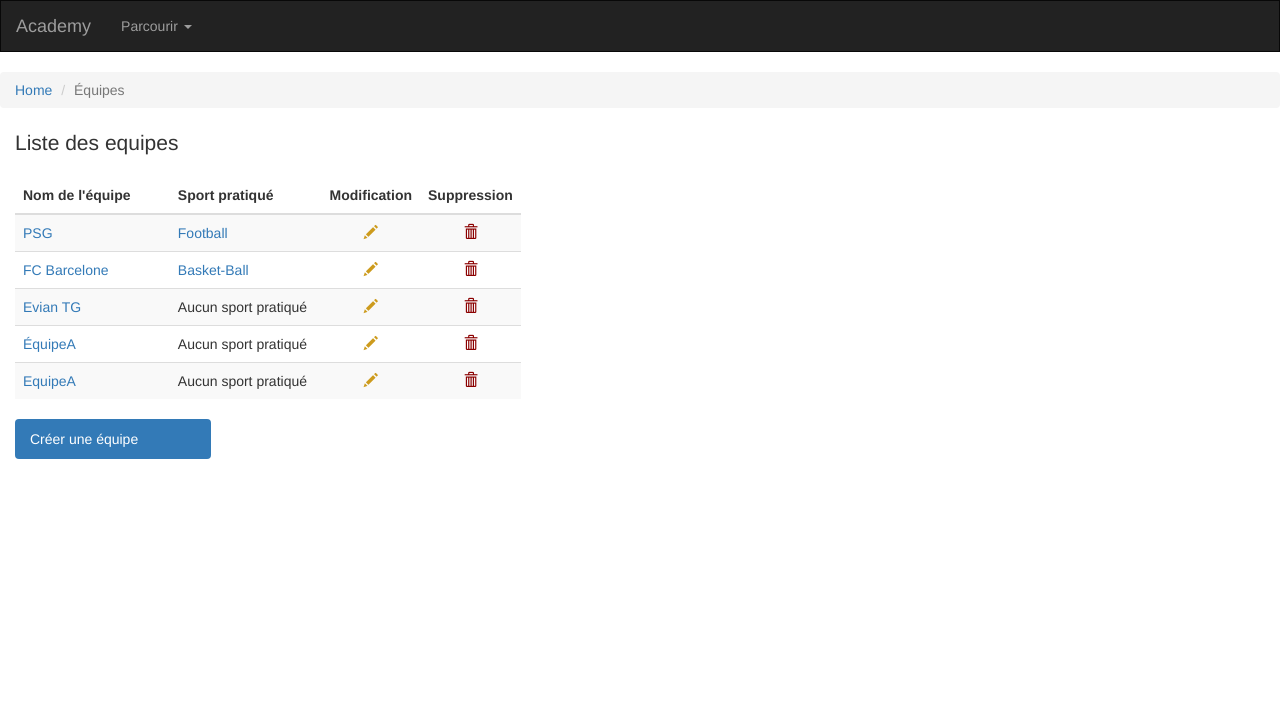
After one commit to DineshGov/HITEMA-Django-Project, a Django app: page /academy/equipes in a window 1280 px wide. The commit adds this page. Shown: the top 719 px of the page. Run offline with Django 3.2, Linux system fonts and the light colour scheme; data comes from the database, SQL or seed files in the repository; both versions use the stored data as it was after the commit; some libraries are stand-ins or nearby versions.

Commit message:
Equipe model Create and Read done

```diff
--- a/evalHitema/academy/admin.py
+++ b/evalHitema/academy/admin.py
@@ -1,4 +1,5 @@
 from django.contrib import admin
-from .models import Sport
+from .models import *
 
 admin.site.register(Sport)
+admin.site.register(Equipe)
--- a/evalHitema/academy/models.py
+++ b/evalHitema/academy/models.py
@@ -2,9 +2,9 @@ from django.db import models
 
 class Sport(models.Model):
     nomSport = models.CharField(
-        max_length=100,
-        unique=True,
-        error_messages={'unique':"Un sport du même nom existe déjà!"}
+        max_length = 100,
+        unique = True,
+        error_messages = {'unique':"Un sport du même nom existe déjà!"}
         )
     """Unique ne gère pas la casse. Une erreur est ajoutée manuellement forms.py"""
     class Meta:
@@ -12,3 +12,24 @@ class Sport(models.Model):
 
     def __str__(self):
         return self.nomSport
+
+class Equipe(models.Model):
+    nomEquipe = models.CharField(
+        max_length = 100,
+        unique = True,
+        error_messages = {
+            'unique':"Une équipe du même nom existe déjà!",
+            'max_length':"Veuillez choisir un nom plus court."
+        }
+        )
+    sport = models.ForeignKey(
+        'Sport',
+        on_delete = models.SET_NULL,
+        blank = True,
+        null = True,
+        )
+    class Meta:
+        verbose_name = "equipe"
+
+    def __str__(self):
+        return self.nomEquipe
--- /dev/null
+++ b/evalHitema/academy/templates/academy/equipes.html
@@ -0,0 +1,74 @@
+{% extends "base.html" %}
+{% block title %}Academy - Liste des equipes{% endblock %}
+{% block page_header %}Liste des equipes{% endblock %}
+
+{% block position %}
+<ul class="breadcrumb">
+  <li><a href="{% url 'accueil' %}">Home</a></li>
+  <li class="active">Équipes</li>
+</ul>
+{% endblock %}
+
+{% block content %}
+
+<style type="text/css">
+    h5{
+        position: relative;
+    }
+    h5>span{
+        position: absolute;
+        right: 10px;
+    }
+    span>a{
+        color: inherit;
+    }
+    .glyphicon-pencil{
+      color: #cd9b1d;
+    }
+    .glyphicon-trash{
+      color: #8b0000;
+    }
+</style>
+
+
+<div class="list-group col-lg-5 col-md-5 col-sm-5">
+  <table class="table table-striped table-hover ">
+  <thead>
+    <tr>
+      <th style="width: 40%">Nom de l'équipe</th>
+      <th style="width: 40%">Sport pratiqué</th>
+      <th style="width: 10%; text-align:center;">Modification</th>
+      <th style="width: 10%; text-align:center;">Suppression</th>
+    </tr>
+  </thead>
+    <tbody>
+      {% for equipe in equipes %}
+      <tr>
+        <td><a href="#">{{ equipe.nomEquipe }}</a></td>
+        <td>
+            {% if equipe.sport %}
+                <a href="#">{{ equipe.sport }}</a>
+            {% else %}
+                Aucun sport pratiqué
+            {% endif %}
+        </td>
+        <td style="text-align:center;"><a href="{% url 'update_equipe' id_equipe=equipe.id %}" ><i class="glyphicon glyphicon-pencil"></i></a></td>
+        <td style="text-align:center;"><a href="#}" ><i class="glyphicon glyphicon-trash"></i></a></td>
+      </tr>
+      {% empty %}
+      <tr>
+        <td>Aucune équipe</td>
+        <td></td>
+        <td></td>
+      </tr>
+      {% endfor %}
+  </tbody>
+</table>
+
+<div class="list-group col-lg-5 col-md-5 col-sm-5">
+<ul class="nav nav-pills nav-stacked">
+  <li class="active"><a href="{% url 'create_equipe' %}">Créer une équipe</a></li>
+</ul>
+</div>
+
+{% endblock %}
--- a/evalHitema/academy/templates/academy/home.html
+++ b/evalHitema/academy/templates/academy/home.html
@@ -46,7 +46,7 @@ col-sm-offset-1 col-sm-2">
             </h3>
         </div>
         <div class="panel-body">
-            <a href="#" class="btn btn-info btn-sm">Consulter la liste</a>
+            <a href="{% url 'equipes' %}" class="btn btn-info btn-sm">Consulter la liste</a>
         </div>
     </div>
 </div>
--- a/evalHitema/academy/urls.py
+++ b/evalHitema/academy/urls.py
@@ -7,4 +7,7 @@ urlpatterns = [
     path('create/sport', views.create_sport, name='create_sport'),
     path('update/sport/<int:id_sport>', views.update_sport, name='update_sport'),
     path('delete/sport/<int:id_sport>', views.delete_sport, name='delete_sport'),
+    path('equipes', views.show_equipes, name='equipes'),
+    path('create/equipe', views.create_equipe, name='create_equipe'),
+    path('update/equipe/<int:id_equipe>', views.update_equipe, name='update_equipe'),
 ]
--- a/evalHitema/academy/views.py
+++ b/evalHitema/academy/views.py
@@ -39,3 +39,24 @@ def delete_sport(request, id_sport):
         sport.delete()
         suppression = True
     return render(request, 'academy/deleteSport.html', locals())
+
+def show_equipes(request):
+    equipes = Equipe.objects.all()
+    return render(request, 'academy/equipes.html', {'equipes':equipes})
+
+def create_equipe(request):
+    form = EquipeForm(request.POST or None)
+
+    if form.is_valid():
+        nomEquipe = form.cleaned_data['nomEquipe']
+        form.save()
+        return redirect('equipes')
+    return render(request, 'academy/createEquipe.html', locals())
+
+def update_equipe(request, id_equipe):
+    equipe = get_object_or_404(Equipe, id=id_equipe)
+    form = EquipeForm(request.POST or None, instance=equipe)
+    if form.is_valid():
+        form.save()
+        envoi = True
+    return render(request, "academy/updateEquipe.html", locals())
--- a/evalHitema/templates/base.html
+++ b/evalHitema/templates/base.html
@@ -23,7 +23,7 @@
           <li class="divider"></li>
           <li class="dropdown-header">Read</li>
           <li><a href="{% url 'sports' %}">Sports</a></li>
-          <li><a href="#">Équipes</a></li>
+          <li><a href="{% url 'equipes' %}">Équipes</a></li>
           <li><a href="#">Joueurs</a></li>
         </ul>
       </li>
```
Also changed, not shown: evalHitema/academy/forms.py (+18 -0 lines), evalHitema/academy/templates/academy/createEquipe.html (renamed from evalHitema/academy/templates/academy/createSport.html, +7 -5 lines), evalHitema/academy/templates/academy/updateEquipe.html (added, +51 -0 lines), evalHitema/academy/migrations/0003_auto_20190608_1324.py (added), evalHitema/academy/migrations/0004_auto_20190608_1337.py (added), evalHitema/db.sqlite3.
